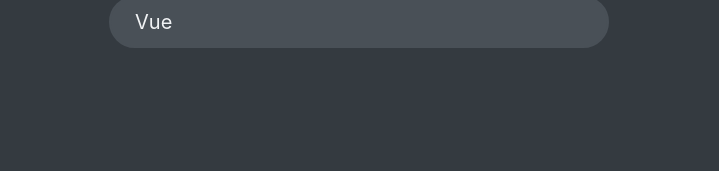
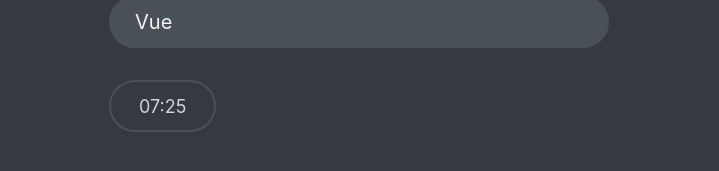
Before and after one commit to marshalmori/react-quiz, a React (Create React App) app: page / in a window 1280 px wide. Shown: the part 569-740 px from the top of the page, without its empty margins (281-1000 px from the left). Built offline with nearby package versions, Linux system fonts and the light colour scheme; data requests are answered from the project's data file.

Commit message:
Setting up a timer with useEffect

```diff
--- a/src/components/App.js
+++ b/src/components/App.js
@@ -8,6 +8,10 @@ import Question from "./Question";
 import NextButton from "./NextButton";
 import Progress from "./Progress";
 import FinishScreen from "./FinishScreen";
+import Timer from "./Timer";
+import Footer from "./Footer";
+
+const SECS_PER_QUESTION = 30;
 
 const initialState = {
   questions: [],
@@ -17,6 +21,7 @@ const initialState = {
   answer: null,
   points: 0,
   highscore: 0,
+  secondsRemaining: null,
 };
 
 const reducer = (state, action) => {
@@ -32,6 +37,7 @@ const reducer = (state, action) => {
       return {
         ...state,
         status: "active",
+        secondsRemaining: state.questions.length * SECS_PER_QUESTION,
       };
 
     case "newAnswer":
@@ -60,14 +66,23 @@ const reducer = (state, action) => {
     case "restart":
       return { ...initialState, questions: state.questions, status: "ready" };
 
+    case "tick":
+      return {
+        ...state,
+        secondsRemaining: state.secondsRemaining - 1,
+        status: state.secondsRemaining === 0 ? "finished" : state.status,
+      };
+
     default:
       throw new Error("Action unkonwn");
   }
 };
 
 const App = () => {
-  const [{ questions, status, index, answer, points, highscore }, dispatch] =
-    useReducer(reducer, initialState);
+  const [
+    { questions, status, index, answer, points, highscore, secondsRemaining },
+    dispatch,
+  ] = useReducer(reducer, initialState);
 
   const numQuestions = questions.length;
   const maxPossiblePoints = questions.reduce(
@@ -106,12 +121,15 @@ const App = () => {
               dispatch={dispatch}
               answer={answer}
             />
+            <Footer>
+              <Timer dispatch={dispatch} secondsRemaining={secondsRemaining} />
               <NextButton
                 dispatch={dispatch}
                 answer={answer}
                 index={index}
                 numQuestions={numQuestions}
               />
+            </Footer>
           </>
         )}
         {status === "finished" && (
--- /dev/null
+++ b/src/components/Footer.js
@@ -0,0 +1,5 @@
+const Footer = ({ children }) => {
+  return <footer>{children}</footer>;
+};
+
+export default Footer;
--- /dev/null
+++ b/src/components/Timer.js
@@ -0,0 +1,22 @@
+import { useEffect } from "react";
+
+const Timer = ({ dispatch, secondsRemaining }) => {
+  const mins = Math.floor(secondsRemaining / 60);
+  const seconds = secondsRemaining % 60;
+  useEffect(() => {
+    const id = setInterval(() => {
+      dispatch({ type: "tick" });
+    }, 1000);
+
+    return () => clearInterval(id);
+  }, [dispatch]);
+  return (
+    <div className="timer">
+      {mins < 10 && "0"}
+      {mins}:{seconds < 10 && "0"}
+      {seconds}
+    </div>
+  );
+};
+
+export default Timer;
```
Lines whose indentation alone changed are shown as unchanged.
